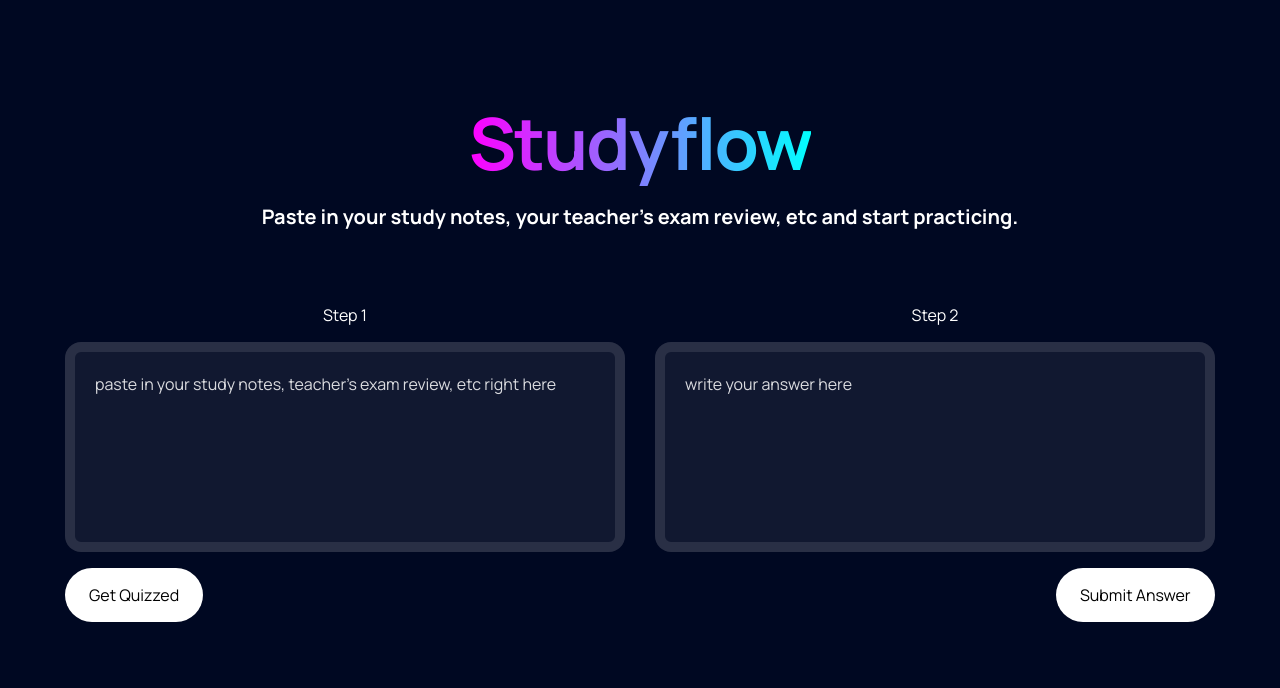
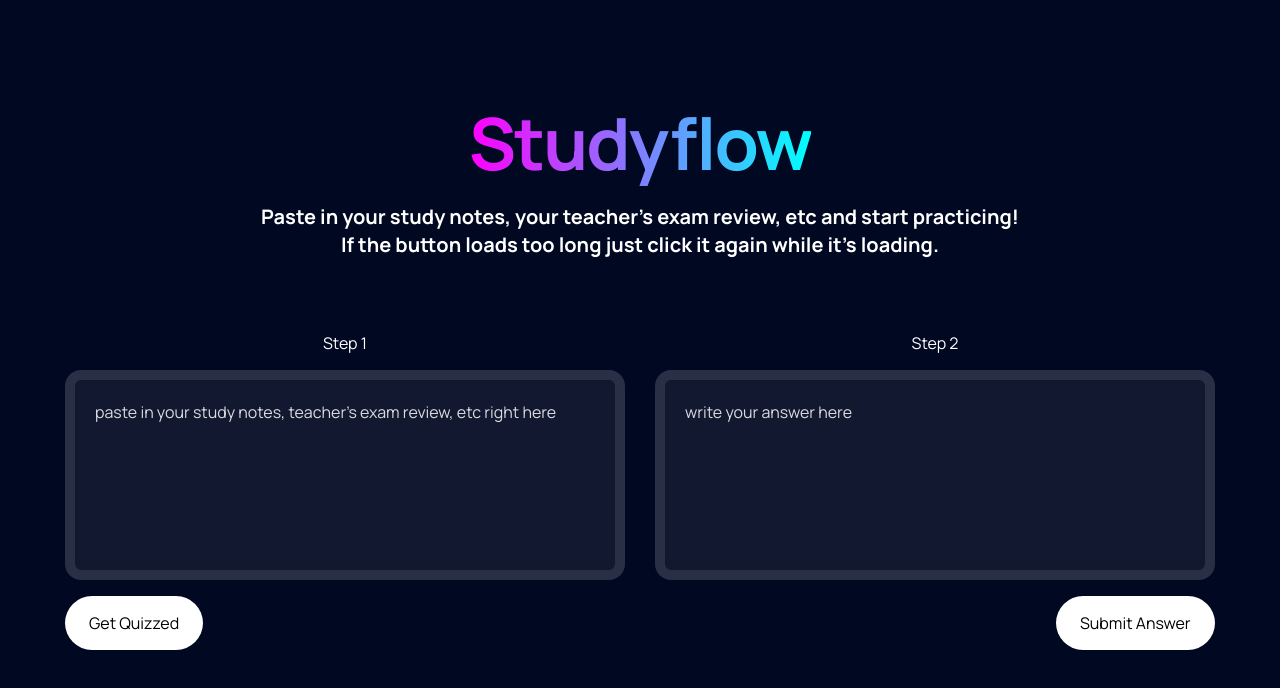
Before and after one commit to KrishivThakuria/Studyflow-AI-study.aceflow.org-, a Next.js app: page / in a window 1280 px wide. Shown: the top 688 px of the page. Built offline with nearby package versions, Linux system fonts and the light colour scheme.

Commit message:
more big changes

```diff
--- a/pages/index.js
+++ b/pages/index.js
@@ -42,7 +42,7 @@ console.log(userInput2, apiOutput)
       headers: {
         "Content-Type": "application/json",
       },
-      body: JSON.stringify({userInput: "You are a professional tutor knowledgeable in all subjects, and I just answered a question. Is my answer:" + userInput2 + ", the right answer to the question:" + apiOutput + "? If so, shortly congratulate me (but ensure I really am right, and accurate) if you believe I'm right! Make sure to always push me in the most accurate and correct direction (if my answer is kind of right but could be better, let me know how it could be better to ensure I improve; note that you are training me for my upcoming exam) However if my answer is wrong, then tell me how to solve it in max 4 sentences; since you're my tutor you need to teach me how to get things right when I get things wrong."}),
+      body: JSON.stringify({userInput: "You are a professional tutor knowledgeable in all subjects, and I just answered a question. Is my answer:" + userInput2 + ", the right answer to the question:" + apiOutput + "? If so, shortly congratulate me (but ensure I really am right, and accurate). Make sure to always push me in the most accurate and correct direction (if my answer is kind of right but could be better, let me know how it could be better to ensure I improve; note that you are training me for my upcoming exam) However if my answer is wrong, then tell me how to solve it in max 4 sentences; since you're my tutor you need to teach me how to get things right when I get things wrong. Although I said max 4 sentences, that is the very max and the shorter your response the better. Be as concise as possible but still be a friendly tutor. Remember, as concise as possible! Don't do anything that's not needed. For example if I get it right all I want you to say is That's right, good job!"}),
     });
 
     const data = await response.json();
@@ -73,7 +73,8 @@ console.log(userInput2, apiOutput)
           </div>
           <div className="header-subtitle">
             <h2>
-            Paste in your study notes, your teacher's exam review, etc and start practicing.
+            Paste in your study notes, your teacher's exam review, etc and start practicing!
+            <br></br>If the button loads too long just click it again while it's loading.
             </h2>
           </div>
         </div>
--- a/pages/styles.css
+++ b/pages/styles.css
@@ -70,6 +70,7 @@ body {
     font-weight: 600;
     line-height: 1.4em;
     color: #ffffff;
+    text-align: center;
 }
 
 
```
